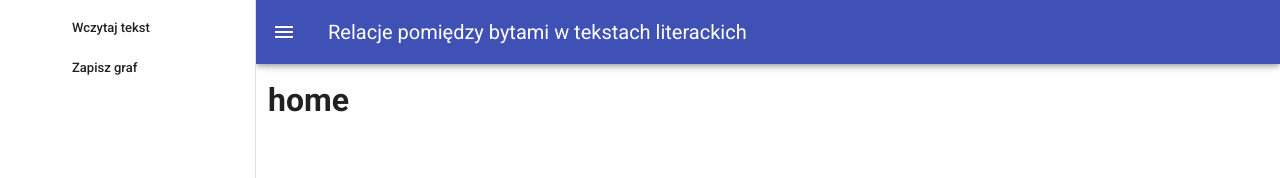
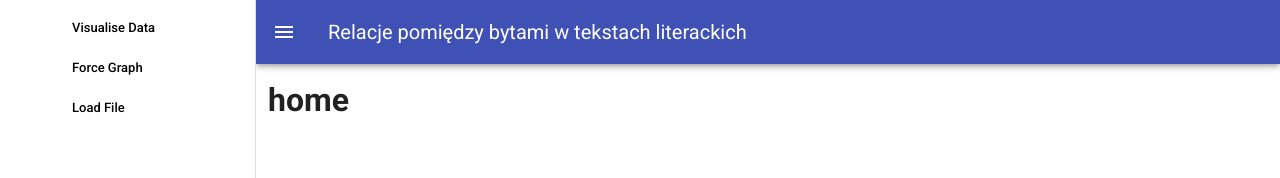
Before and after one commit to baatochan/BookRelationsScanner, a Vue app in the folder client/: page / in a window 1280 px wide. Both pictures are taken after a click on the button 28 px from the left and 32 px from the top of the page. Shown: the top 178 px of the page. Built offline with nearby package versions, Linux system fonts and the light colour scheme.

Commit message:
Update Menu.vue
adding links to pages

```diff
--- a/client/src/components/Layout/Menu.vue
+++ b/client/src/components/Layout/Menu.vue
@@ -4,13 +4,25 @@
       <v-list-item link>
         <v-list-item-action> </v-list-item-action>
         <v-list-item-content>
-          <v-list-item-title>Wczytaj tekst</v-list-item-title>
+          <router-link class="RouterLink" to="/visualise-data">
+            <v-list-item-title>Visualise Data</v-list-item-title>
+          </router-link>
         </v-list-item-content>
       </v-list-item>
       <v-list-item link>
         <v-list-item-action> </v-list-item-action>
         <v-list-item-content>
-          <v-list-item-title>Zapisz graf</v-list-item-title>
+          <router-link class="RouterLink" to="/force-graph">
+            <v-list-item-title>Force Graph</v-list-item-title>
+          </router-link>
+        </v-list-item-content>
+      </v-list-item>
+      <v-list-item link>
+        <v-list-item-action> </v-list-item-action>
+        <v-list-item-content>
+          <router-link class="RouterLink" to="/load-file">
+            <v-list-item-title>Load File</v-list-item-title>
+          </router-link>
         </v-list-item-content>
       </v-list-item>
     </v-list>
```
